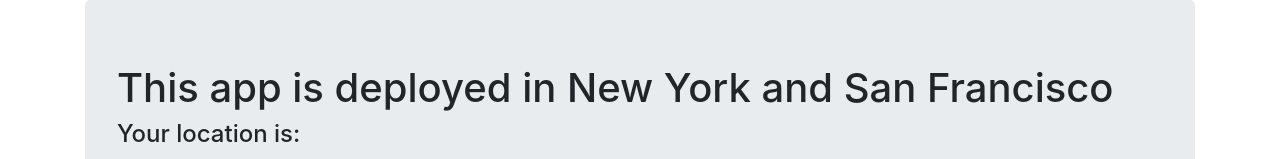
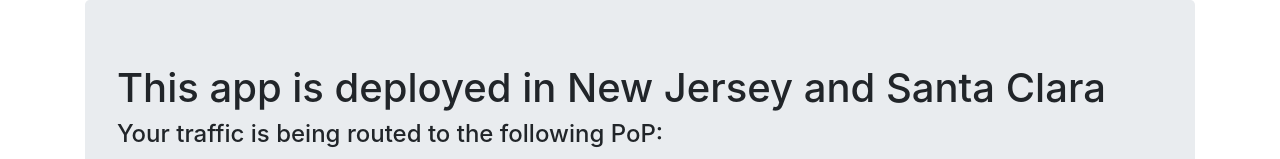
Before and after one commit to section/express-template, a Node server app: template views/pages/index.ejs in a window 1280 px wide. Shown: the part 106-265 px from the top of the page. Run offline with Node 20, Linux system fonts and the light colour scheme; the template is opened without the code that fills it, so the values that code supplies are empty.

Commit message:
Add proper PoP locations

```diff
--- a/views/pages/index.ejs
+++ b/views/pages/index.ejs
@@ -9,8 +9,8 @@
     </header>
     <main>
       <div class="jumbotron">
-        <h1>This app is deployed in New York and San Francisco</h1>
-        <h4>Your location is:</h4>
+        <h1>This app is deployed in New Jersey and Santa Clara</h1>
+        <h4>Your traffic is being routed to the following PoP:</h4>
         <ul>
           <li><b>City</b>: <%= city %></li>
           <li><b>Region</b>: <%= region %></li>
```
